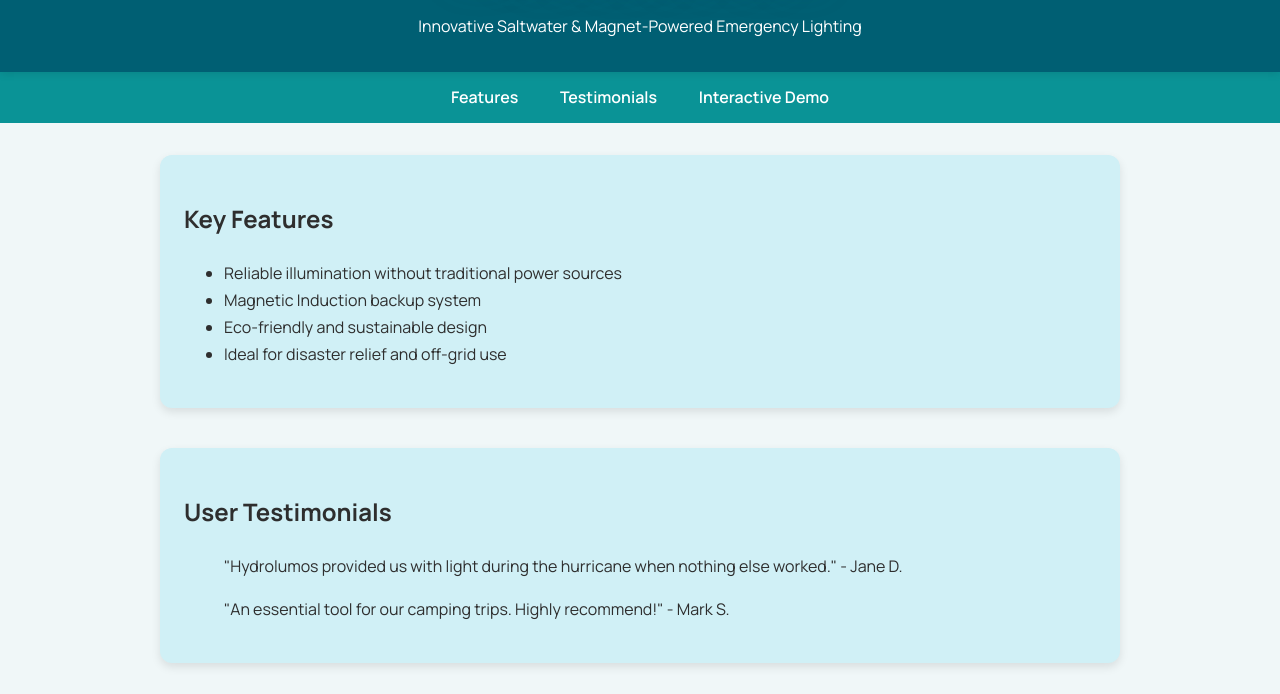
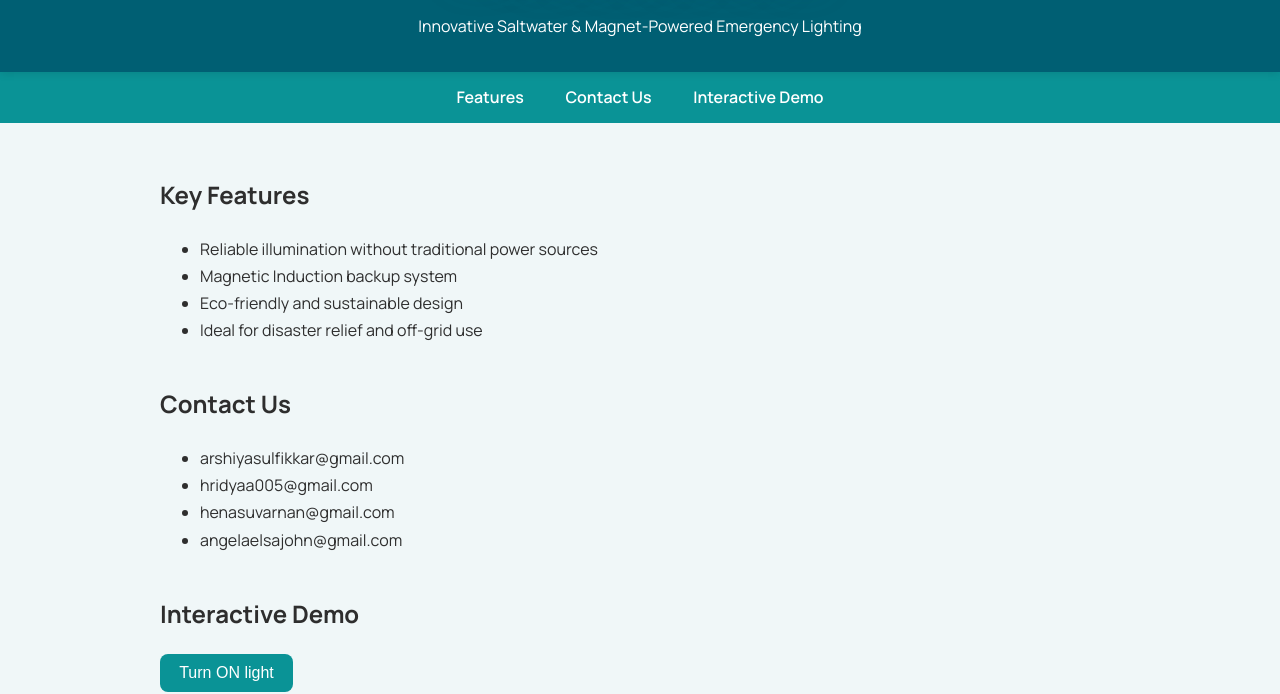
Before and after one commit to HridyaKK/HydroLumos, a plain HTML site: page index.html in a window 1280 px wide. Shown: the part 117-811 px from the top of the page. Drawn offline with Linux system fonts and the light colour scheme.

Commit message:
contact us

```diff
--- a/index.html
+++ b/index.html
@@ -13,24 +13,24 @@
 </head>
 <body>
   <audio id="soundOn" src="light-on.mp3.wav" preload="auto"></audio>
-  <audio id="soundOff" src="light-on.mp3.wav" preload="auto"></audio>
+  <audio id="soundOff" src="light-off.mp3.wav" preload="auto"></audio>
 
   <header>
     <h1 id="productName">HYDROLUMOS</h1>
     <p>Innovative Saltwater & Magnet-Powered Emergency Lighting</p>
-    <button id="modeToggle">🌙 Dark Mode </button>
+    <button id="modeToggle">🌙 Dark Mode</button>
   </header>
 
   <nav>
     <ul>
       <li><a href="#features">Features</a></li>
-      <li><a href="#testimonials">Testimonials</a></li>
+      <li><a href="#Contact Us">Contact Us</a></li>
       <li><a href="#demo">Interactive Demo</a></li>
     </ul>
   </nav>
 
   <main>
-    <section id="features" class="card-box">
+    <section id="features" class="boxed-section">
       <h2>Key Features</h2>
       <ul>
         <li>Reliable illumination without traditional power sources</li>
@@ -39,18 +39,20 @@
         <li>Ideal for disaster relief and off-grid use</li>
       </ul>
     </section>
-
-    <section id="testimonials" class="card-box">
-      <h2>User Testimonials</h2>
-      <blockquote>
-        <p>"Hydrolumos provided us with light during the hurricane when nothing else worked." - Jane D.</p>
-      </blockquote>
-      <blockquote>
-        <p>"An essential tool for our camping trips. Highly recommend!" - Mark S.</p>
-      </blockquote>
+    <section id="Contact Us" class="boxed-section">
+    <h2>Contact Us</h2>
+    <ul>
+        <li>arshiyasulfikkar@gmail.com</li>
+        <li>hridyaa005@gmail.com</li>
+        <li>henasuvarnan@gmail.com</li>
+        <li>angelaelsajohn@gmail.com</li>
+    </ul>
     </section>
 
-    <section id="demo" class="card-box">
+
+
+
+    <section id="demo" class="boxed-section">
       <h2>Interactive Demo</h2>
       <button id="lightButton">Turn ON light</button>
       <p id="lightText">Light is OFF</p>
```
